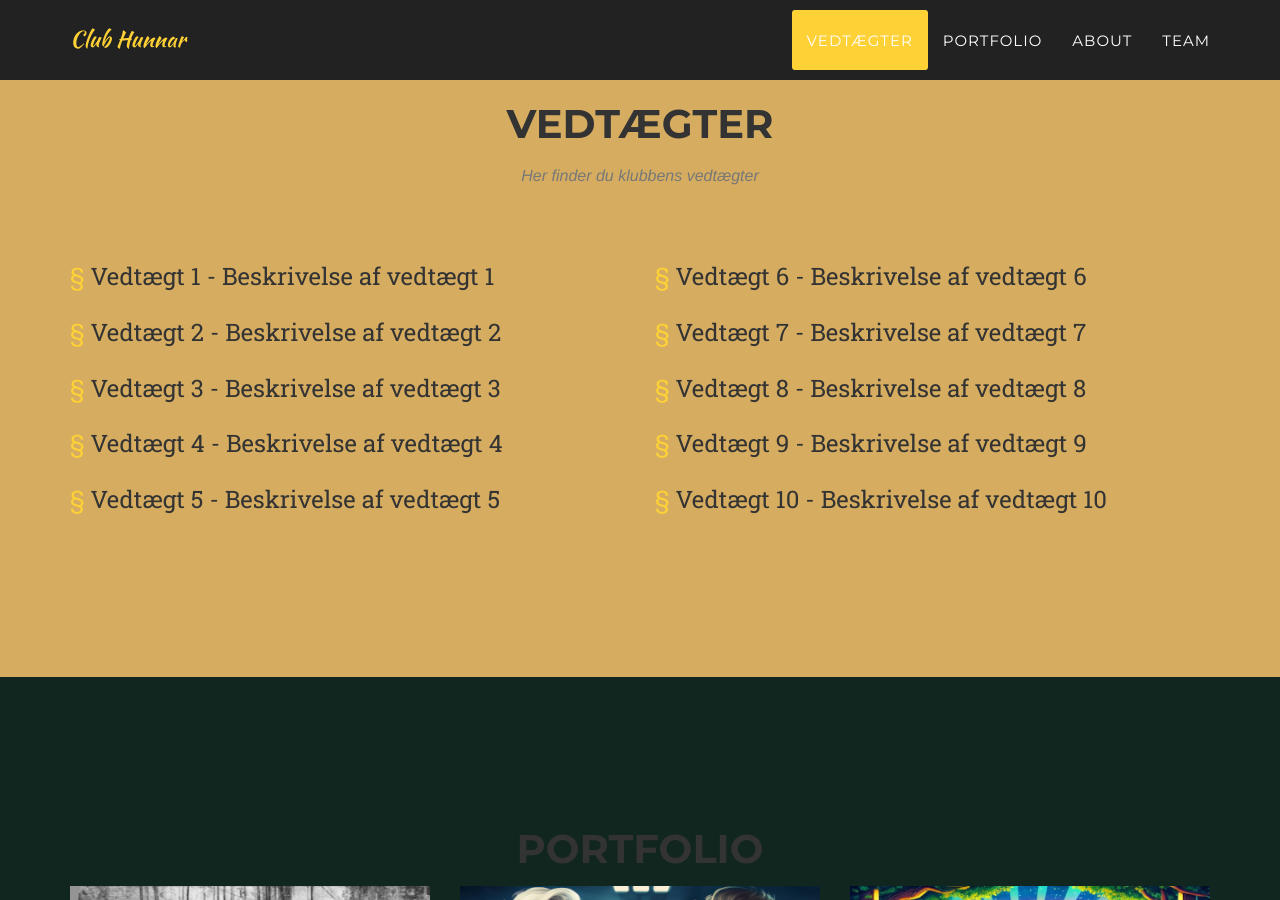
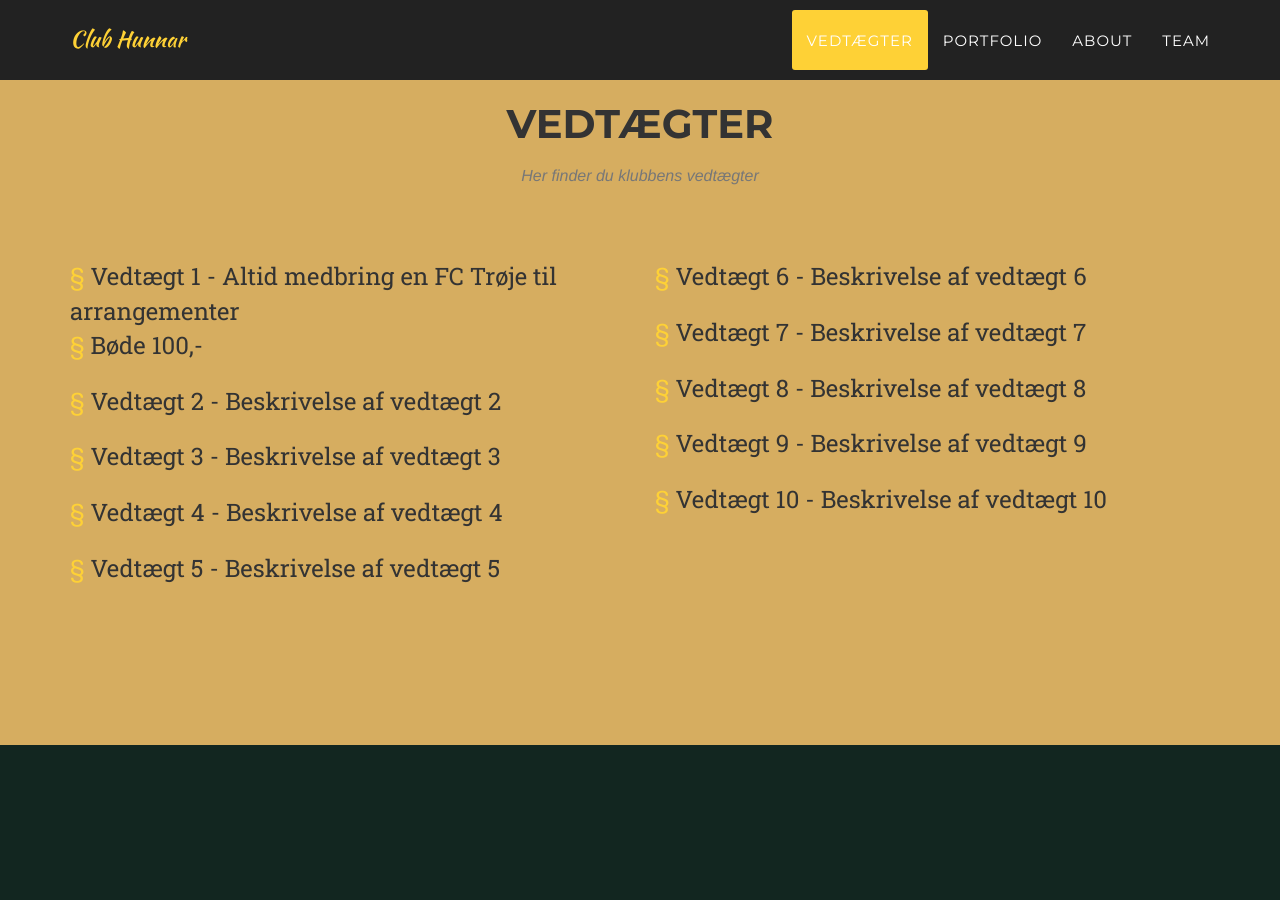
Before and after one commit to Seb199510/hunnar, a Jekyll site: the page built from index.html, in a window 1280 px wide and 900 px high, scrolled down 881 px. Built offline with Jekyll 4.4.1, drawn with Linux system fonts in a browser that asks for light colours; some web fonts are replaced.

Commit message:
vedtægter

```diff
--- a/_includes/Vedtaegter.html
+++ b/_includes/Vedtaegter.html
@@ -52,7 +52,10 @@
                 <div class="col-md-6">
                     <ul class="list-unstyled">
                         <li class="vedtaegt-text">
-                            <span class="text-primary">§</span> Vedtægt 1 - Beskrivelse af vedtægt 1
+                            <span class="text-primary">§</span> Vedtægt 1 - Altid medbring en FC Trøje til arrangementer
+                        </li>
+                        <li class="vedtaegt-text">
+                            <span class="text-primary">§</span> Bøde 100,-
                         </li><br>
                         <li class="vedtaegt-text">
                             <span class="text-primary">§</span> Vedtægt 2 - Beskrivelse af vedtægt 2
```
